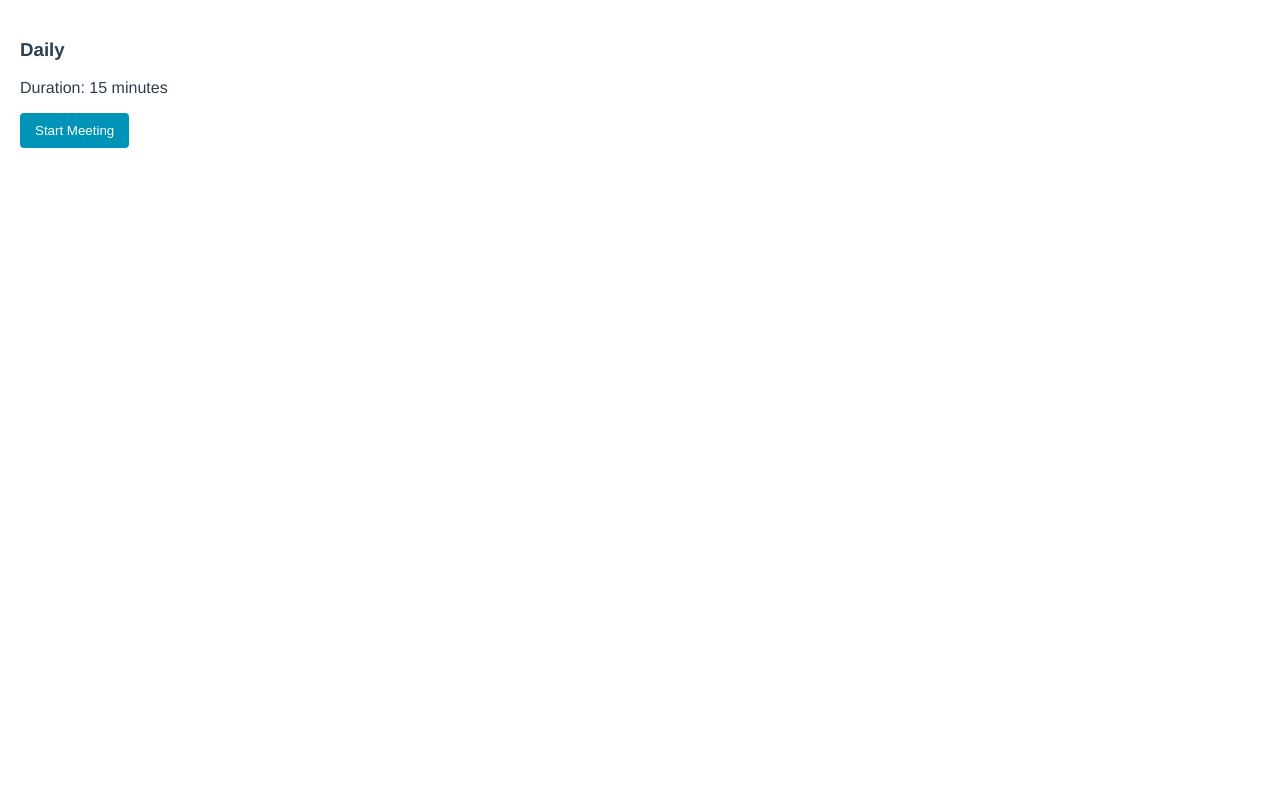
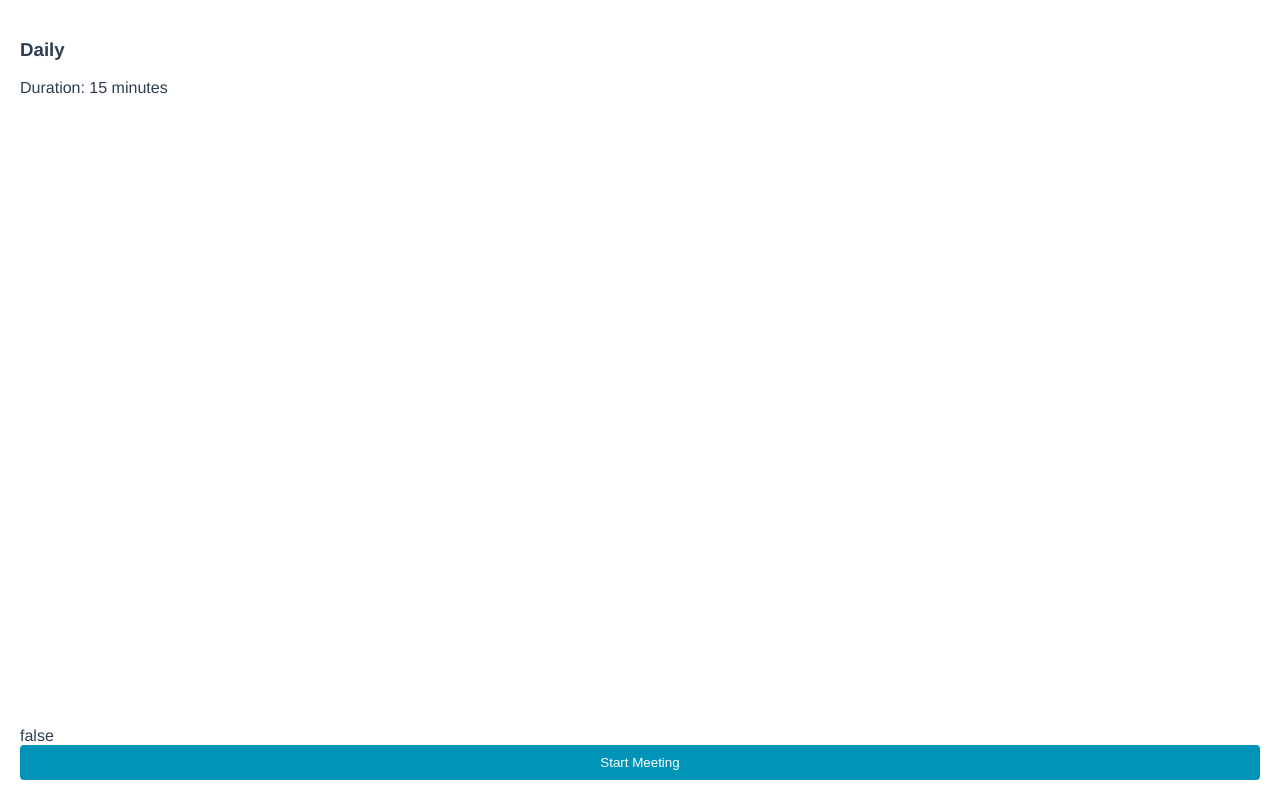
Before and after one commit to ph1p/amee, a Vue app: page /#/meeting/1 in a window 1280 px wide. Built offline with nearby package versions, Linux system fonts and the light colour scheme.

Commit message:
refactor: start to add timers types and add a little bit of style to meeting page

```diff
--- a/src/App.vue
+++ b/src/App.vue
@@ -21,11 +21,13 @@ export default {
   },
   mounted() {
     this.unsubscribe = this.$store.subscribeAction(({ type, payload }) => {
-      if (type === 'startMeetingTimer') {
-        // check if interval already exists
+      if (type === 'pauseMeetingTimer') {
         if (this.intervalCache[payload]) {
           clearInterval(this.intervalCache[payload]);
         }
+      } else if (type === 'startMeetingTimer') {
+        // check if interval already exists
+
         this.intervalCache[payload] = setInterval(async () => {
           // check timer value
           if ((await this.decrementMeetingTimer(payload)) <= 0) {
--- a/src/store/modules/base.js
+++ b/src/store/modules/base.js
@@ -4,6 +4,7 @@ const state = {
       id: 1,
       name: 'Daily',
       baseDuration: 900,
+      timerStatus: 'stopped',
       timer: null,
       description: ``
     },
@@ -11,6 +12,7 @@ const state = {
       id: 2,
       name: 'Refinement',
       baseDuration: 3600,
+      timerStatus: 'stopped',
       timer: null,
       description: ``
     },
@@ -18,6 +20,7 @@ const state = {
       id: 3,
       name: 'Sprintplanning I',
       baseDuration: 3600,
+      timerStatus: 'stopped',
       timer: null,
       description: ``
     },
@@ -25,6 +28,7 @@ const state = {
       id: 4,
       name: 'Sprintplanning II',
       baseDuration: 3600,
+      timerStatus: 'stopped',
       timer: null,
       description: ``
     },
@@ -32,6 +36,7 @@ const state = {
       id: 5,
       name: 'Review',
       baseDuration: 3600,
+      timerStatus: 'stopped',
       timer: null,
       description: ``
     },
@@ -39,6 +44,7 @@ const state = {
       id: 6,
       name: 'Retrospective',
       baseDuration: 3600,
+      timerStatus: 'stopped',
       timer: null,
       description: ``,
       steps: [
@@ -82,6 +88,9 @@ const mutations = {
   startMeetingTimer(state, meeting) {
     meeting.timer = meeting.baseDuration;
   },
+  pauseMeetingTimer() {
+    // only for triggering
+  },
   stopMeetingTimer(state, meeting) {
     meeting.timer = null;
   },
@@ -117,6 +126,9 @@ const actions = {
   },
   updateMeeting({ commit }, data) {
     commit('updateMeeting', data);
+  },
+  pauseMeetingTimer({ commit }, id) {
+    commit('pauseMeetingTimer', id);
   }
 };
 
--- a/src/views/Meeting.vue
+++ b/src/views/Meeting.vue
@@ -1,14 +1,21 @@
 <template>
   <div class="meeting">
-    <h3>{{currentMeeting.name}}</h3>
-    <p>Duration: {{duration(currentMeeting.baseDuration)}}</p>
-    <span>{{duration(currentMeeting.timer) || ''}}</span>
+    <div class="header">
+      <h3>{{currentMeeting.name}}</h3>
+      <p>Duration: {{duration(currentMeeting.baseDuration)}}</p>
+      <span v-if="isRunning">{{duration(currentMeeting.timer) || ''}}</span>
+    </div>
 
-    <ul>
+    <div class="description">{{currentMeeting.description}}</div>
+
+    <ul class="task">
       <li v-for="step in currentMeeting.steps" :key="step.name">{{step.name}}</li>
     </ul>
 
-    <button @click="start">Start Meeting</button>
+    <div class="footer">
+      {{isRunning}}
+      <button @click="isRunning ? pause() : start()">Start Meeting</button>
+    </div>
   </div>
 </template>
 
@@ -24,14 +31,31 @@ export default {
     },
     currentMeeting() {
       return this.meeting(this.id);
+    },
+    isRunning() {
+      return this.currentMeeting.timer > 0;
     }
   },
   methods: {
-    ...mapActions(['startMeetingTimer']),
+    ...mapActions([
+      'startMeetingTimer',
+      'stopMeetingTimer',
+      'pauseMeetingTimer'
+    ]),
     start() {
       const { id } = this.currentMeeting;
 
       this.startMeetingTimer(id);
+    },
+    stop() {
+      const { id } = this.currentMeeting;
+
+      this.stopMeetingTimer(id);
+    },
+    pause() {
+      const { id } = this.currentMeeting;
+
+      this.pauseMeetingTimer(id);
     }
   }
 };
@@ -39,6 +63,17 @@ export default {
 
 <style lang="scss" scoped>
 .meeting {
-  padding: 20px;
+  height: 100vh;
+  display: grid;
+  grid-template-rows: 1fr 1fr 1fr;
+  .header {
+    padding: 20px;
+  }
+  .footer {
+    padding: 20px;
+    button {
+      width: 100%;
+    }
+  }
 }
 </style>
```
